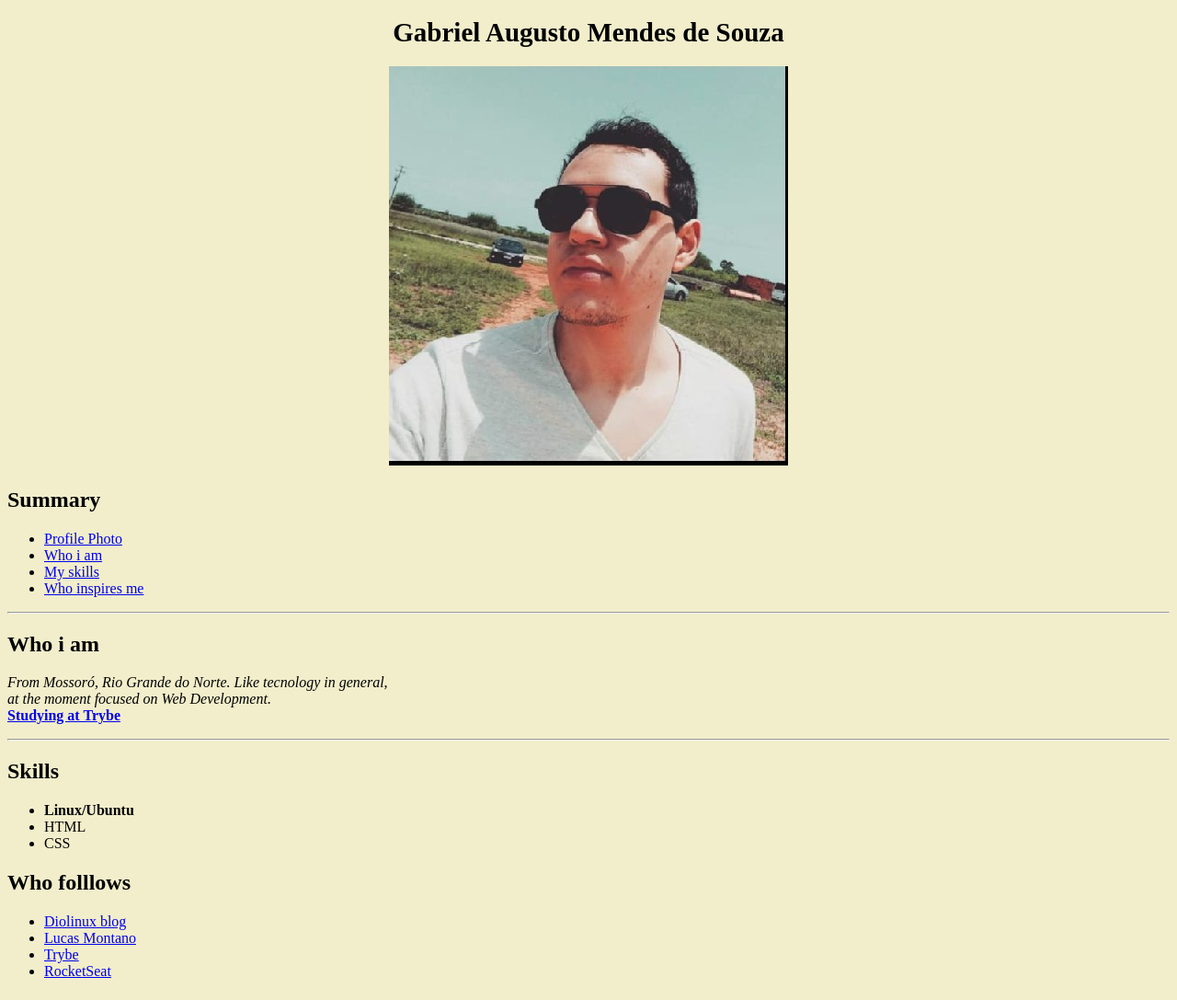
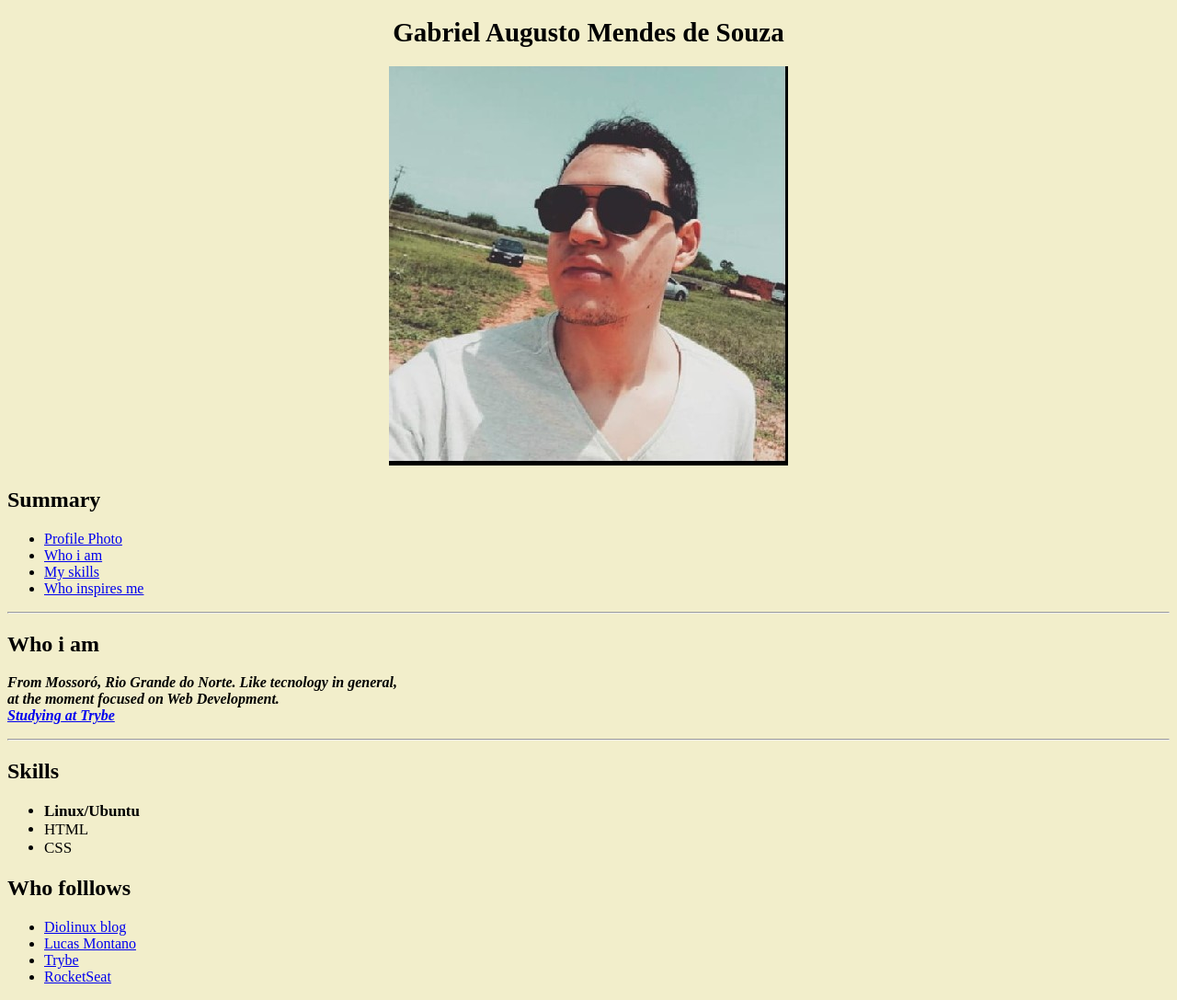
Before and after one commit to gabriel-am12/gabriel-am12.github.io, a plain HTML site: page index.html in a window 1280 px wide. Shown: the whole page at 92% size. Drawn offline with Linux system fonts and the light colour scheme.

Commit message:
p font-style and font_diff class added

```diff
--- a/index.html
+++ b/index.html
@@ -14,6 +14,14 @@
             font-size: 29px;
         }
 
+        p{
+            font-weight: bold;
+            font-style: italic;
+        }
+
+        .font_diff{
+            font-size: 17px;
+        }
 
     </style>
     <title>Portfolio</title>
```
